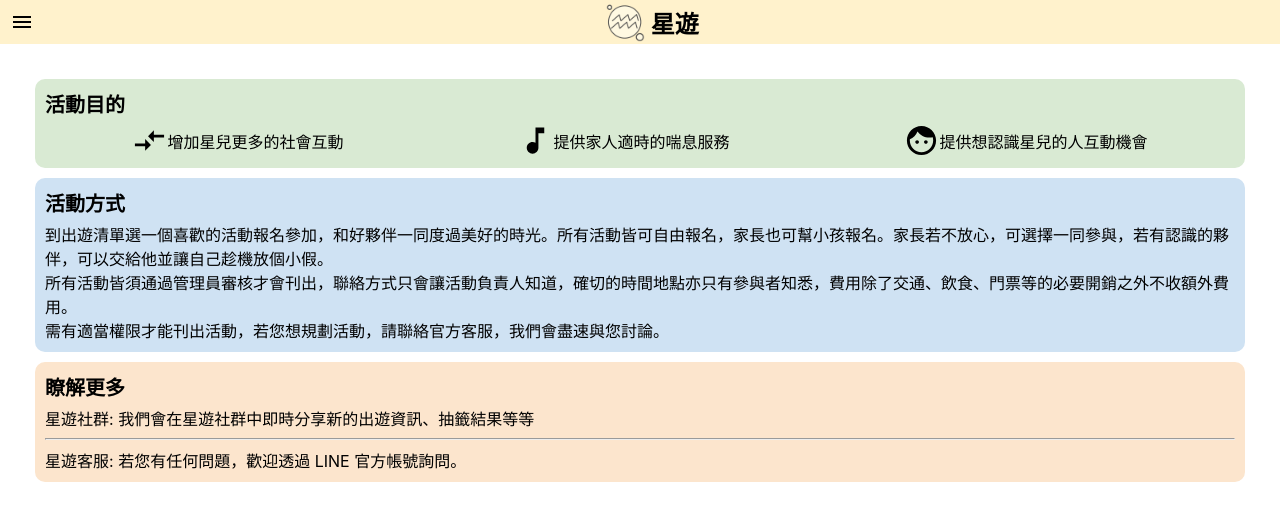
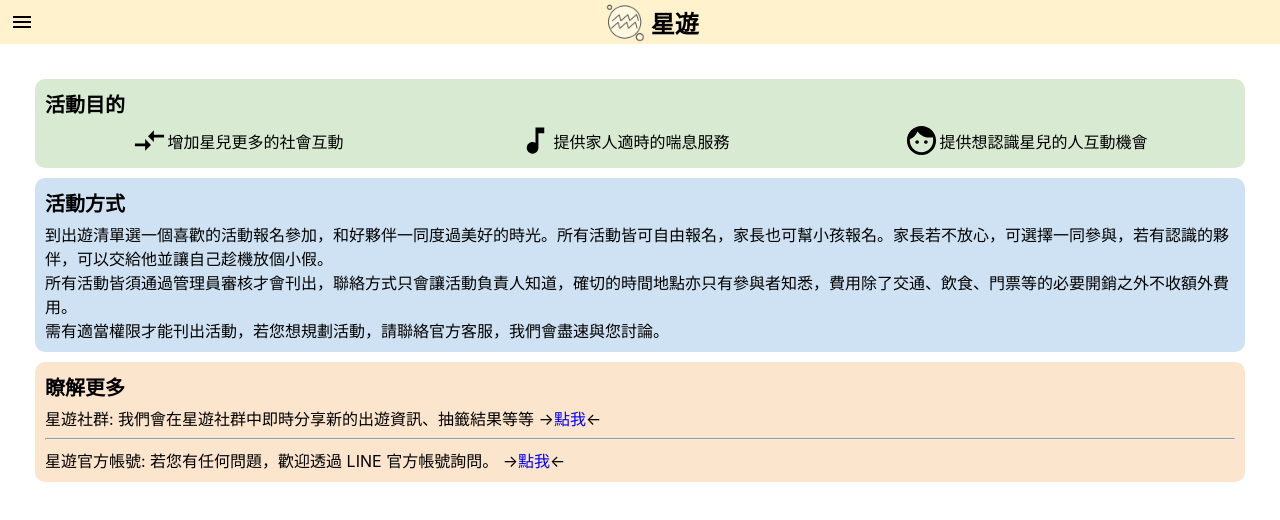
Before and after one commit to r3399r/sadalsuud, a React (Create React App) app in the folder frontend/: page / in a window 1280 px wide. Shown: the top 520 px of the page. Built offline with nearby package versions, Linux system fonts and the light colour scheme.

Commit message:
add apparent link

```diff
--- a/frontend/src/page/landing/Landing.module.scss
+++ b/frontend/src/page/landing/Landing.module.scss
@@ -38,6 +38,9 @@
 }
 .more {
   @include card;
+  a {
+    color: var(--link);
+  }
 }
 .icon {
   margin: 10px 0;
--- a/frontend/src/page/landing/Landing.tsx
+++ b/frontend/src/page/landing/Landing.tsx
@@ -36,14 +36,16 @@ const Landing = () => (
     <div className={classNames(style.more, style.orange)}>
       <div className={style.header}>瞭解更多</div>
       <p>
+        星遊社群: 我們會在星遊社群中即時分享新的出遊資訊、抽籤結果等等 →
         <a href="https://line.me/ti/g2/khrNOdt3pqlSu7_GafcgrA?utm_source=invitation&utm_medium=link_copy&utm_campaign=default">
-          星遊社群
+          點我
         </a>
-        : 我們會在星遊社群中即時分享新的出遊資訊、抽籤結果等等
+        ←
       </p>
       <hr />
       <p>
-        <a href="https://lin.ee/gk8ydMG">星遊客服</a>: 若您有任何問題，歡迎透過 LINE 官方帳號詢問。
+        星遊官方帳號: 若您有任何問題，歡迎透過 LINE 官方帳號詢問。 →
+        <a href="https://lin.ee/gk8ydMG">點我</a>←
       </p>
     </div>
   </div>
--- a/frontend/src/style/_color.scss
+++ b/frontend/src/style/_color.scss
@@ -1,6 +1,7 @@
 $black-08: #00000014;
 $black-10: #0000001a;
 $black-30: #0000004d;
+$blue: #0000ff;
 $line-green: #06c755;
 $grey: #6c757d;
 $grey-40: #6c757d66;
--- a/frontend/src/style/_theme.scss
+++ b/frontend/src/style/_theme.scss
@@ -16,4 +16,6 @@ html[data-theme='light'] {
   --trips-card-pending: #{$pale-grey};
 
   --modal-background: #{$white};
+
+  --link: #{$blue};
 }
--- a/frontend/src/style/index.scss
+++ b/frontend/src/style/index.scss
@@ -1,5 +1,5 @@
 @import './theme';
-@import './typograph';
+@import './typography';
 
 body {
   margin: 0;
```
Also changed, not shown: frontend/src/style/_typography.scss (renamed from frontend/src/style/_typograph.scss).
